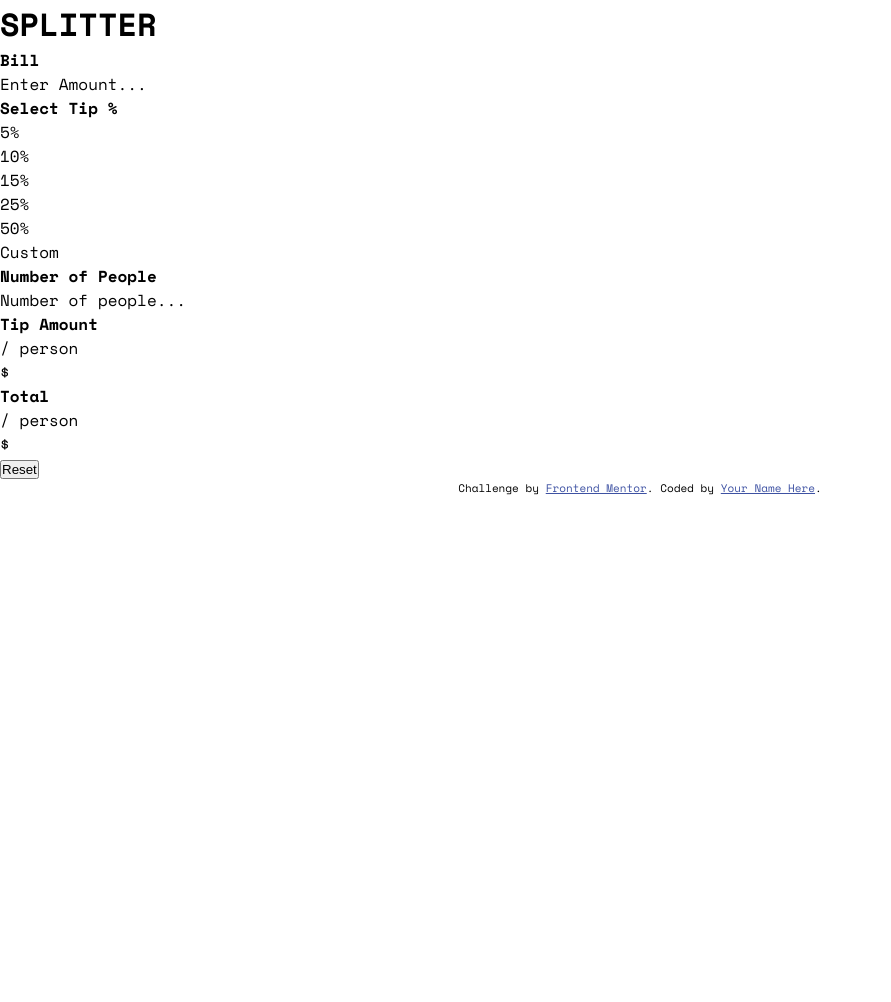
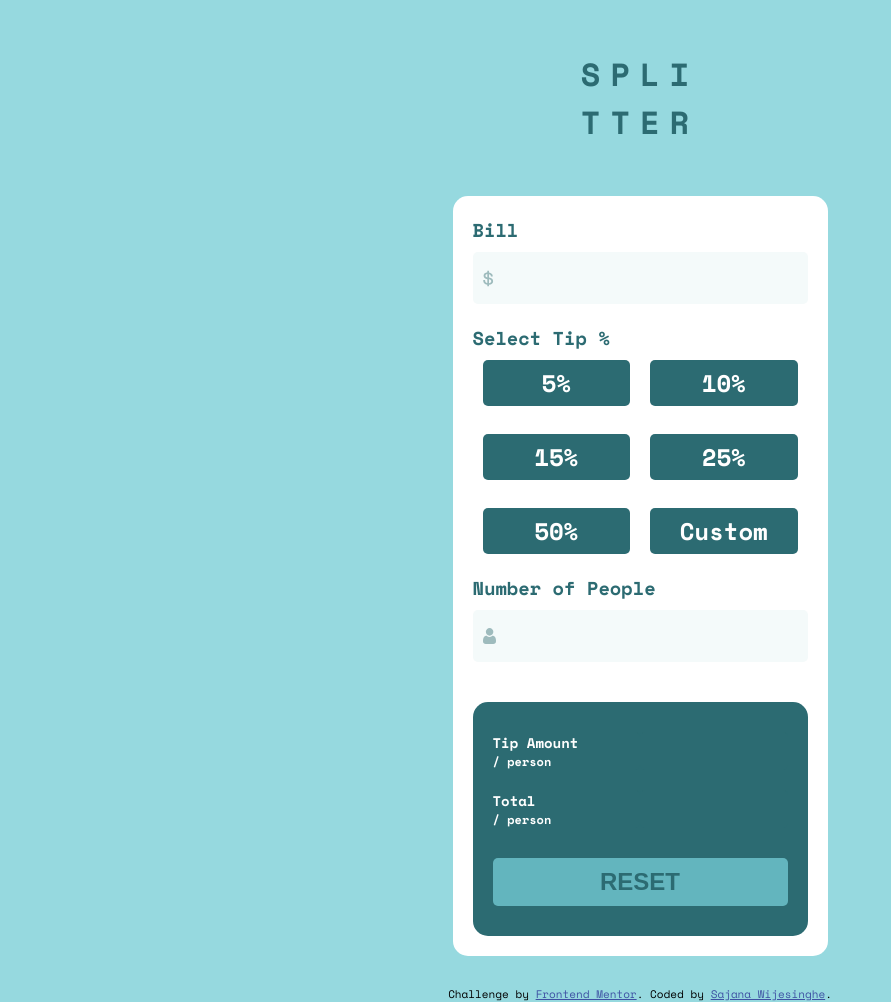
Before and after one commit to StormKing969/Frontend-Mentor---Tip-Calculator, a plain HTML site: page index.html in a window 1280 px wide. Shown: the whole page, without its empty margins (0-891 px from the left). Before the commit the page ends 800 px from the top, so only its background shows below. Drawn offline with nearby package versions, Linux system fonts and the light colour scheme.

Commit message:
CSS Update

```diff
--- a/css/style.css
+++ b/css/style.css
@@ -1,9 +1,10 @@
-root {
+:root {
+    --strong-cyan: hsl(172, 67%, 45%);
     --very-dark-cyan: hsl(183, 100%, 15%);
-    --dark-grayish-cyan: hsl(186, 14%, 43%);
-    --dark-grayish-cyan: hsl(184, 14%, 56%);
-    --light-grayish-cyan: hsl(185, 41%, 84%);
-    --light-grayish-cyan: hsl(189, 41%, 97%);
+    --dark-grayish-cyan-1: hsla(185, 54%, 65%, 0.76);
+    --dark-grayish-cyan-2: hsl(186, 44%, 31%);
+    --light-grayish-cyan-1: hsl(185, 41%, 84%);
+    --light-grayish-cyan-2: hsl(189, 41%, 97%);
     --white: hsl(0, 0%, 100%);
 }
 
@@ -15,10 +16,121 @@ root {
 
 body {
     font-family: 'Space Mono', monospace;
+    background-color: var(--dark-grayish-cyan-1);
+    align-items: center;
+    justify-content: center;
+}
+
+ul {
+    list-style: none;
+}
+
+header {
+    text-align: center;
+    margin-top: 50px;
+    letter-spacing: 10px;
+    color: var(--dark-grayish-cyan-2);
+}
+
+.container {
+    width: 375px;
+    margin: 50px auto 0;
+    padding: 20px;
+    text-align: left;
+    background-color: var(--white);
+    color: var(--dark-grayish-cyan-2);
+    border-radius: 15px;
+}
+
+.container .bill_amount .bill_form input[type=number] {
+    width: 100%;
+    padding: 12px 20px;
+    margin: 8px 0 20px;
+    box-sizing: border-box;
+    border-radius: 5px;
+    border-width: 0;
+    background-color: var(--light-grayish-cyan-2);
+    font-size: 24px;
+    text-align: right;
+    font-weight: 700;
+    color: var(--dark-grayish-cyan-2);
+    background-image: url("../images/icon-dollar.svg");
+    background-position: 10px 18px;
+    background-repeat: no-repeat;
+}
+
+.row {
+    display: flex;
+}
+
+.row .column {
+    columns: 50%;
+    width: 50%;
+    padding: 5px 20px;
+    margin: 8px 10px 20px;
+    background-color: var(--dark-grayish-cyan-2);
+    color: var(--white);
+    text-align: center;
+    border-radius: 5px;
+    font-size: 24px;
+    font-weight: 700;
+}
+
+.container .tip_amount .percentage .row .column:hover {
+    background-color: var(--dark-grayish-cyan-1);
+    color: var(--dark-grayish-cyan-2);
+}
+
+.container .num_people .num_people_form input[type=number] {
+    width: 100%;
+    padding: 12px 20px;
+    margin: 8px 0 20px;
+    box-sizing: border-box;
+    border-radius: 5px;
+    border-width: 0;
+    background-color: var(--light-grayish-cyan-2);
+    font-size: 24px;
+    text-align: right;
+    font-weight: 700;
+    color: var(--dark-grayish-cyan-2);
+    background-image: url("../images/icon-person.svg");
+    background-position: 10px 18px;
+    background-repeat: no-repeat;
+}
+
+.container .tip_result {
+    background-color: var(--dark-grayish-cyan-2);
+    color: var(--white);
+    padding: 20px;
+    margin-top: 20px;
+    border-radius: 15px;
+}
+
+.container .tip_result .row .column {
+    font-size: 12px;
+    text-align: left;
+    padding: 0;
+    margin: 10px 0px;
+}
+
+.container .tip_result button {
+    width: 100%;
+    background-color: var(--dark-grayish-cyan-1);
+    color: var(--dark-grayish-cyan-2);
+    padding: 10px;
+    margin: 20px 0 10px;
+    border-radius: 5px;
+    border-width: 0;
+    text-align: center;
+    text-transform: uppercase;
+    font-size: 24px;
+    font-weight: 700;
 }
 
 .attribution {
-    font-size: 11px; text-align: center;
+    margin-top: 30px;
+    font-size: 11px;
+    text-align: center;
 }
 
 .attribution a {
--- a/index.html
+++ b/index.html
@@ -16,48 +16,70 @@
 
 </head>
 <body>
+  <header>
+    <h1>SPLI</h1>
+    <h1>TTER</h1>
+  </header>
   <main class="container">
-    <h1>SPLITTER</h1>
+
     <section class="bill_amount">
-      <h4>Bill</h4>
-      <form action="">Enter Amount...</form>
+      <h3>Bill</h3>
+      <form class="bill_form">
+        <input type="number" id="total_bill" name="total_bill" value="" required>
+      </form>
     </section>
 
     <section class="tip_amount">
-      <h4>Select Tip %</h4>
-      <ul class="percentage">
-        <li class="">5%</li>
-        <li class="">10%</li>
-        <li class="">15%</li>
-        <li class="">25%</li>
-        <li class="">50%</li>
-        <li class="">Custom</li>
-      </ul>
+      <h3>Select Tip %</h3>
+      <div class="percentage">
+        <div class="row">
+          <div class="column">5%</div>
+          <div class="column">10%</div>
+        </div>
+        <div class="row">
+          <div class="column">15%</div>
+          <div class="column">25%</div>
+        </div>
+        <div class="row">
+          <div class="column">50%</div>
+          <div class="column">Custom</div>
+        </div>
+      </div>
     </section>
 
     <section class="num_people">
-      <h4>Number of People</h4>
-      <form action="">Number of people...</form>
+      <h3>Number of People</h3>
+      <form class="num_people_form">
+        <input type="number" id="total_num" name="total_num" required>
+      </form>
     </section>
 
     <section class="tip_result">
-      <div>
-        <h4>Tip Amount</h4>
-        <p>/ person</p>
+      <div class="row">
+        <div class="column">
+          <h3>Tip Amount</h3>
+          <p>/ person</p>
+        </div>
+        <div class="column">
+          <form id="total_tip_per_person" name="total_tip_per_person"></form>
+        </div>
       </div>
-      <form action="">$</form>
-      <div>
-        <h4>Total</h4>
-        <p>/ person</p>
+      <div class="row">
+        <div class="column">
+          <h3>Total</h3>
+          <p>/ person</p>
+        </div>
+        <div class="column">
+          <form id="total_tip" name="total_tip"></form>
+        </div>
       </div>
-      <form action="">$</form>
       <button>Reset</button>
     </section>
   </main>
 
   <footer class="attribution">
     Challenge by <a href="https://www.frontendmentor.io?ref=challenge" target="_blank">Frontend Mentor</a>.
-    Coded by <a href="#">Your Name Here</a>.
+    Coded by <a href="#">Sajana Wijesinghe</a>.
   </footer>
 
   <script src="https://ajax.googleapis.com/ajax/libs/jquery/3.6.0/jquery.min.js"></script>
```
